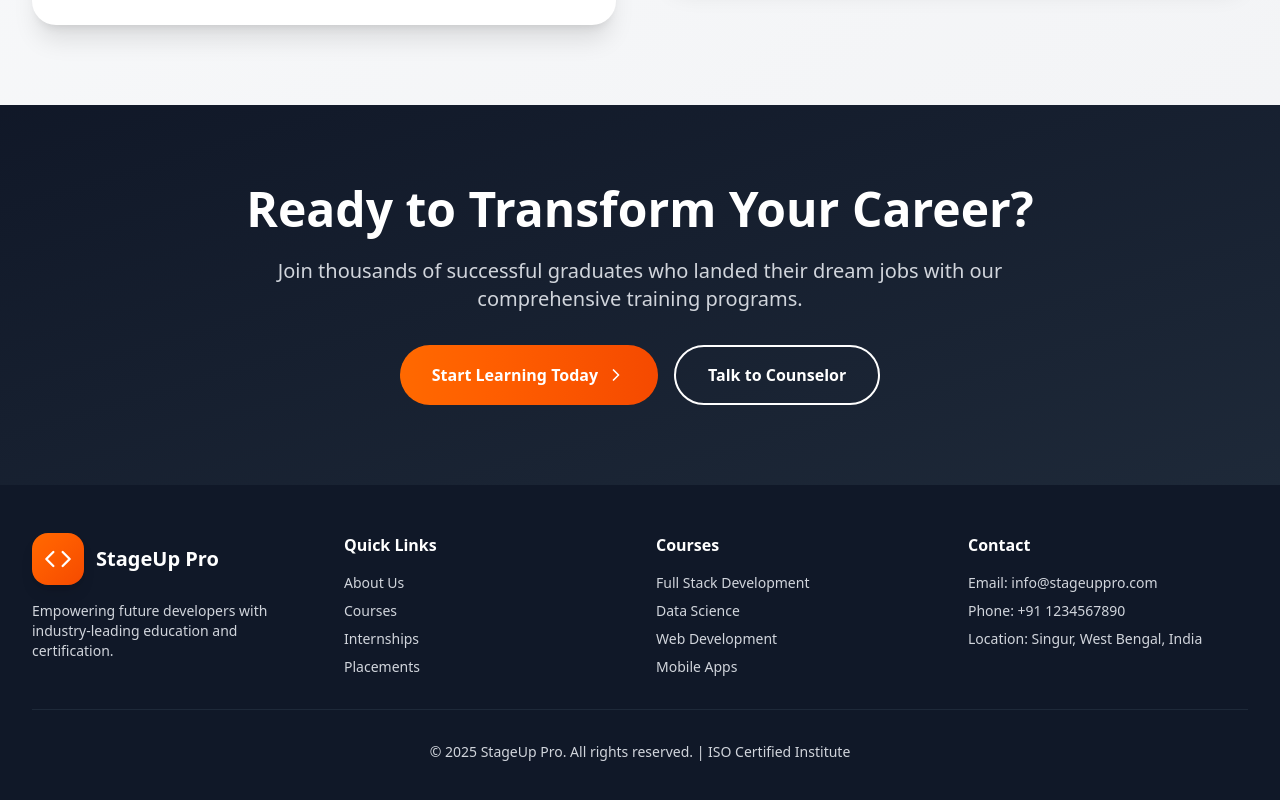
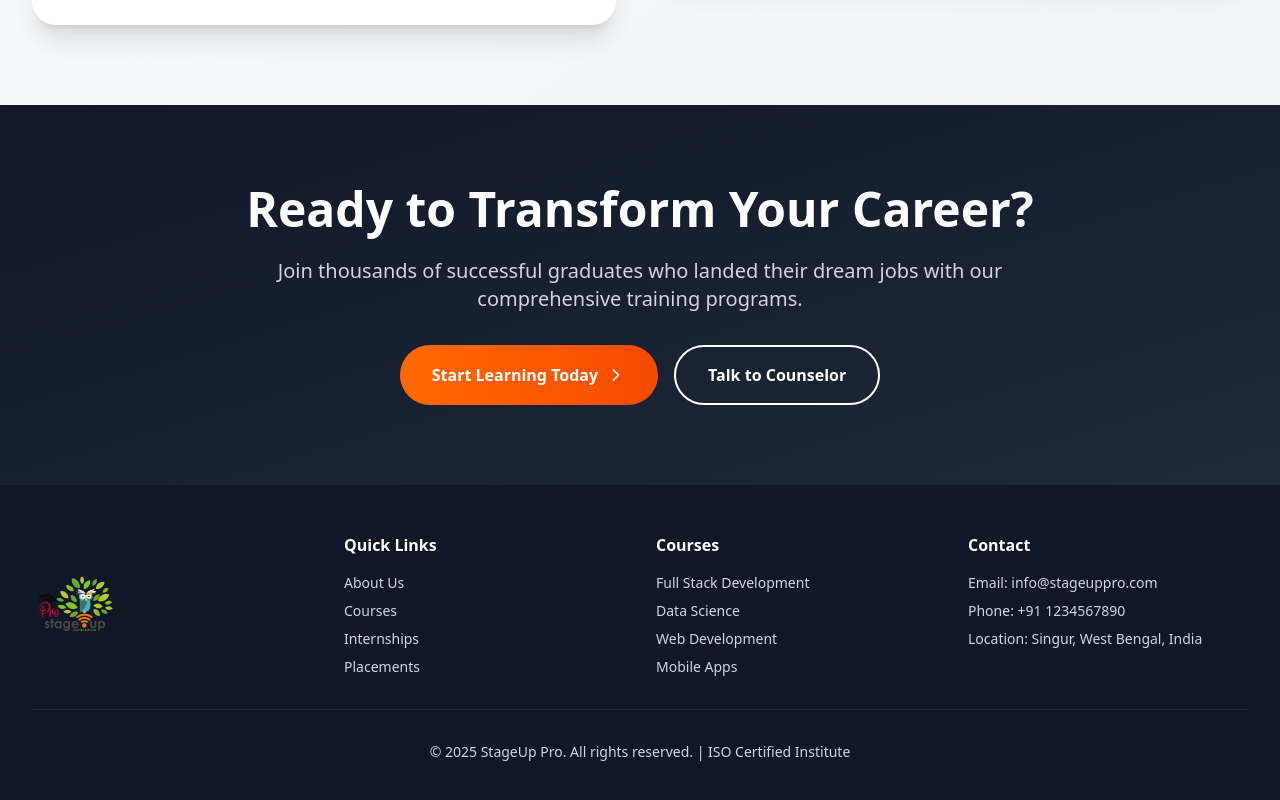
Before and after one commit to subhajitbhukta/StageUpPro, a React (Vite) app: page / in a window 1280 px wide. Shown: the part 5209-6009 px from the top of the page. Built offline with nearby package versions, Linux system fonts and the light colour scheme.

Commit message:
update logo in footer section

```diff
--- a/src/App.jsx
+++ b/src/App.jsx
@@ -664,16 +664,8 @@ export default function App() {
       <footer className="bg-gray-900 text-gray-300 py-12">
         <div className="max-w-7xl mx-auto px-4 sm:px-6 lg:px-8">
           <div className="grid md:grid-cols-4 gap-8 mb-8">
-            <div>
-              <div className="flex items-center space-x-3 mb-4">
-                <div className="relative">
-                  <div className="bg-gradient-to-br from-orange-500 to-orange-600 rounded-2xl p-3 shadow-lg">
-                    <Code className="text-white" size={28} />
-                  </div>
-                </div>
-                <span className="text-xl font-bold text-white">StageUp Pro</span>
-              </div>
-              <p className="text-sm">Empowering future developers with industry-leading education and certification.</p>
+            <div className="flex items-center space-x-3">
+              <img src={logo} alt="StageUp Pro" className="h-16 w-16 w-auto" />
             </div>
             <div>
               <h4 className="font-bold text-white mb-4">Quick Links</h4>
```
